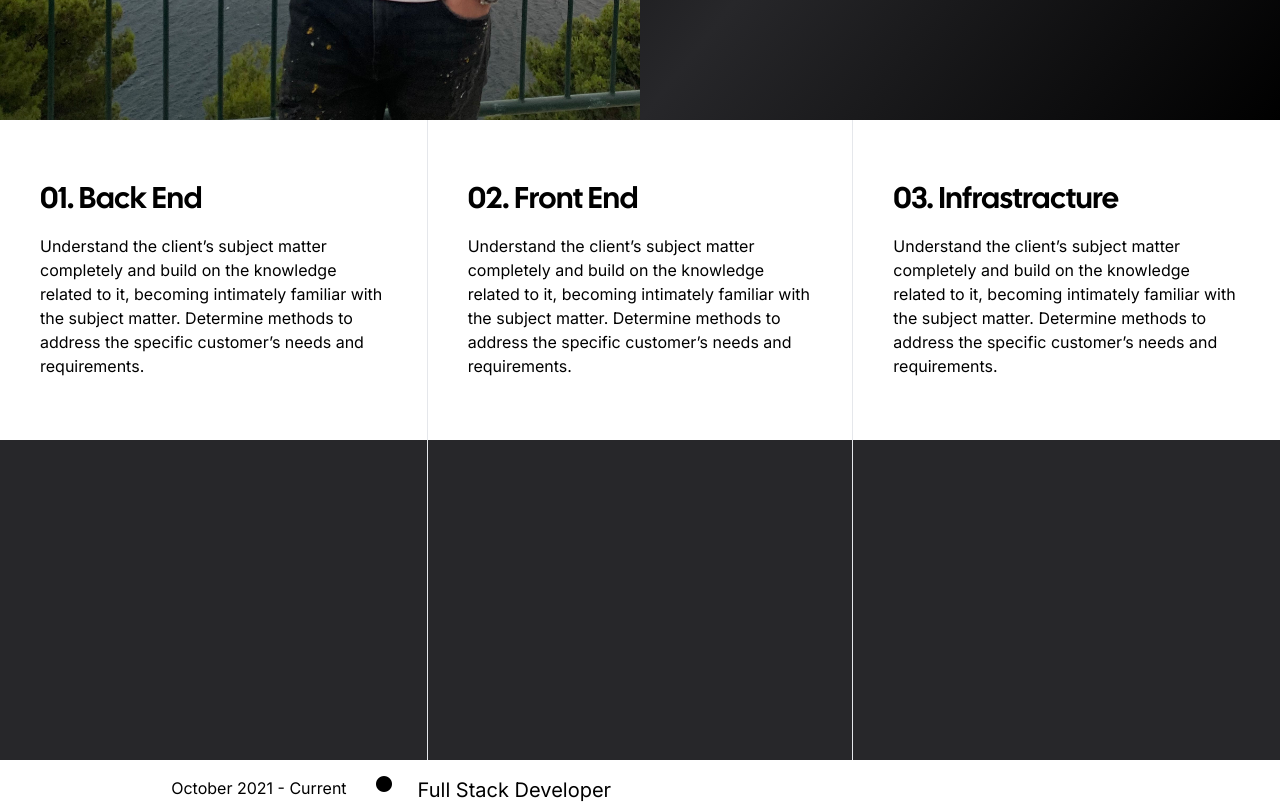
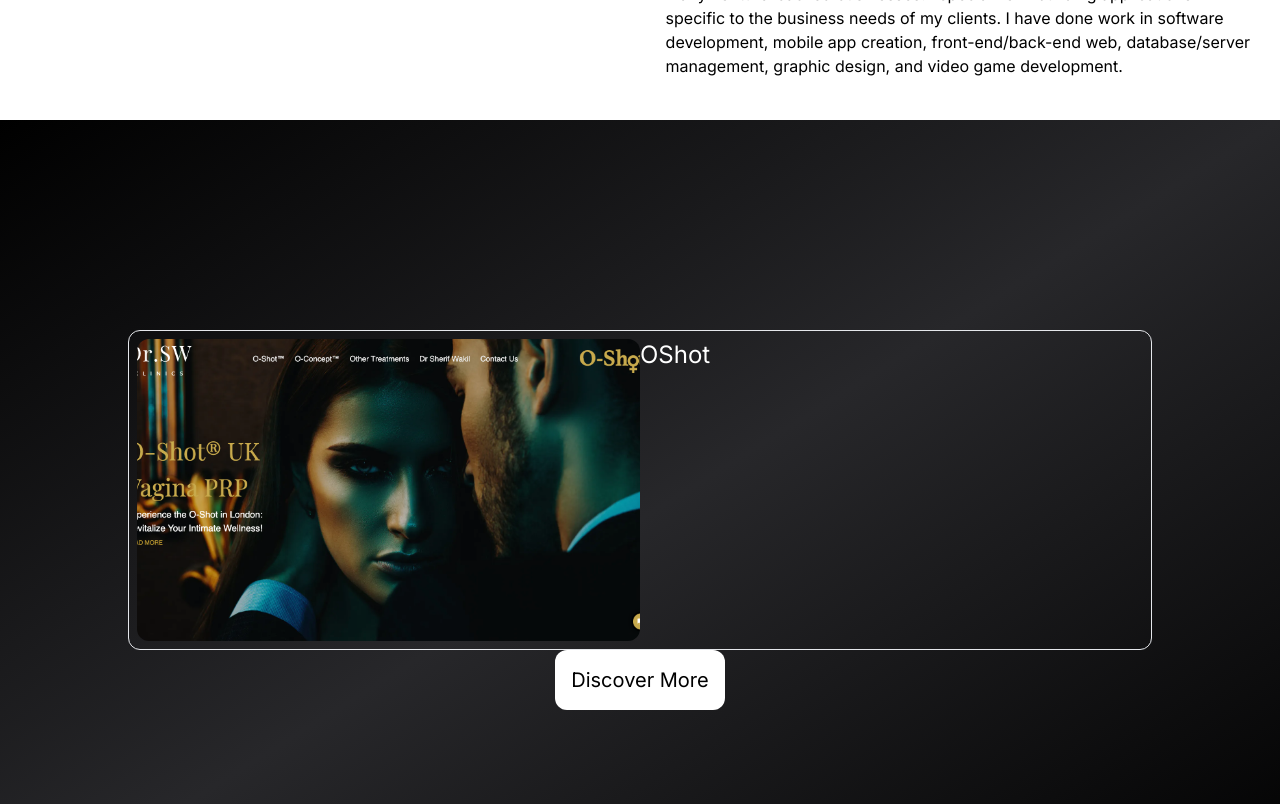
Before and after one commit to mcfilu/personal, a Next.js app: page / in a window 1280 px wide. Shown: the part 1760-2564 px from the top of the page. Built offline with nearby package versions, Linux system fonts and the light colour scheme; some icons are missing; what tailwindcss-debug-screens would draw is missing.

Commit message:
reordering components on main page

```diff
--- a/app/page.js
+++ b/app/page.js
@@ -19,13 +19,15 @@ export default function Home() {
   return (
     <main className="flex flex-col w-full ">
       <Main/>
+
+      <About/>
       <Location/>
-      <About/>
+      <Portfolio/>
       <Skills/>
       <Skills2/>
       <Experience/>
       <Cv/>
-      <Portfolio/>
+
       <Contact/>
       {/* <Contact2/> */}
       <Footer/>
```
